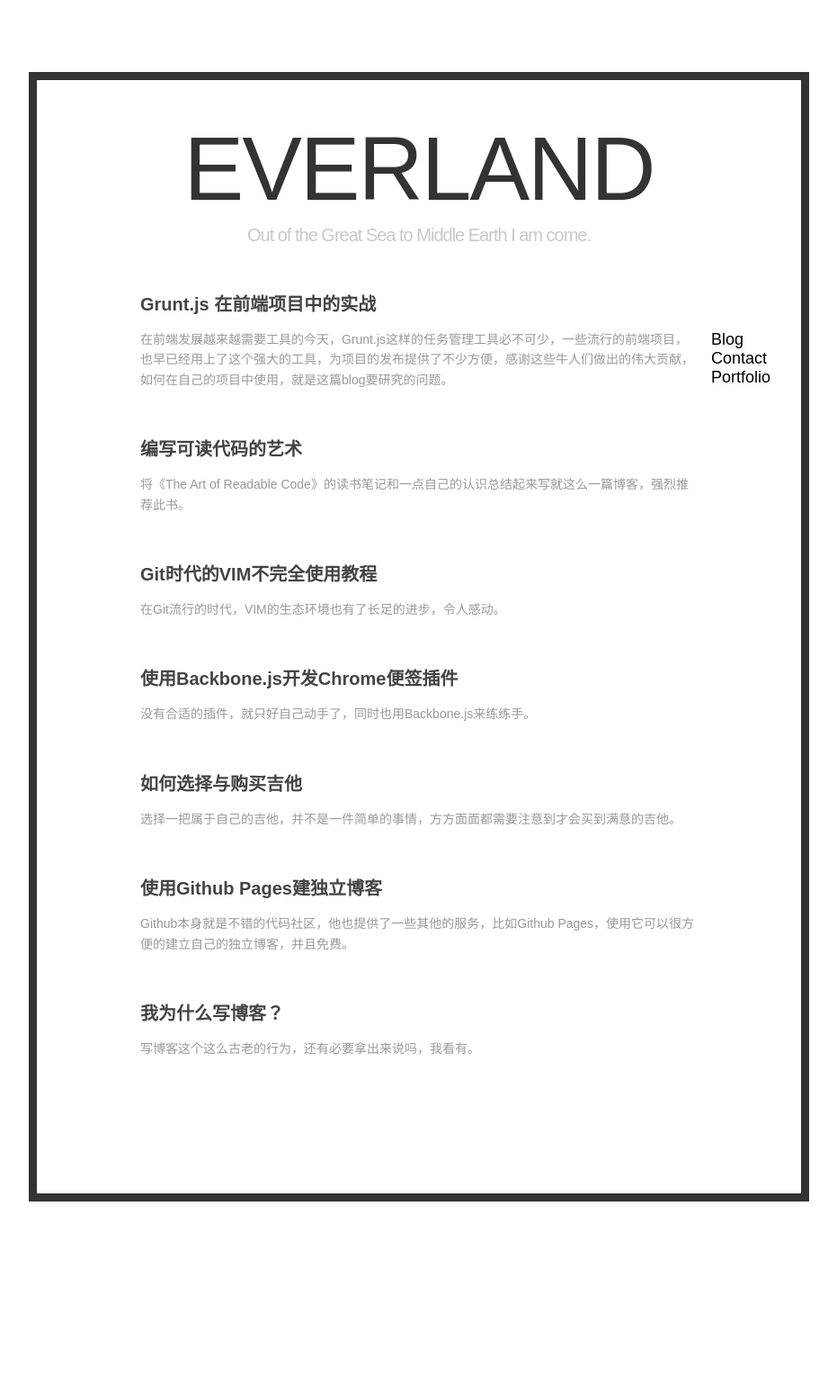
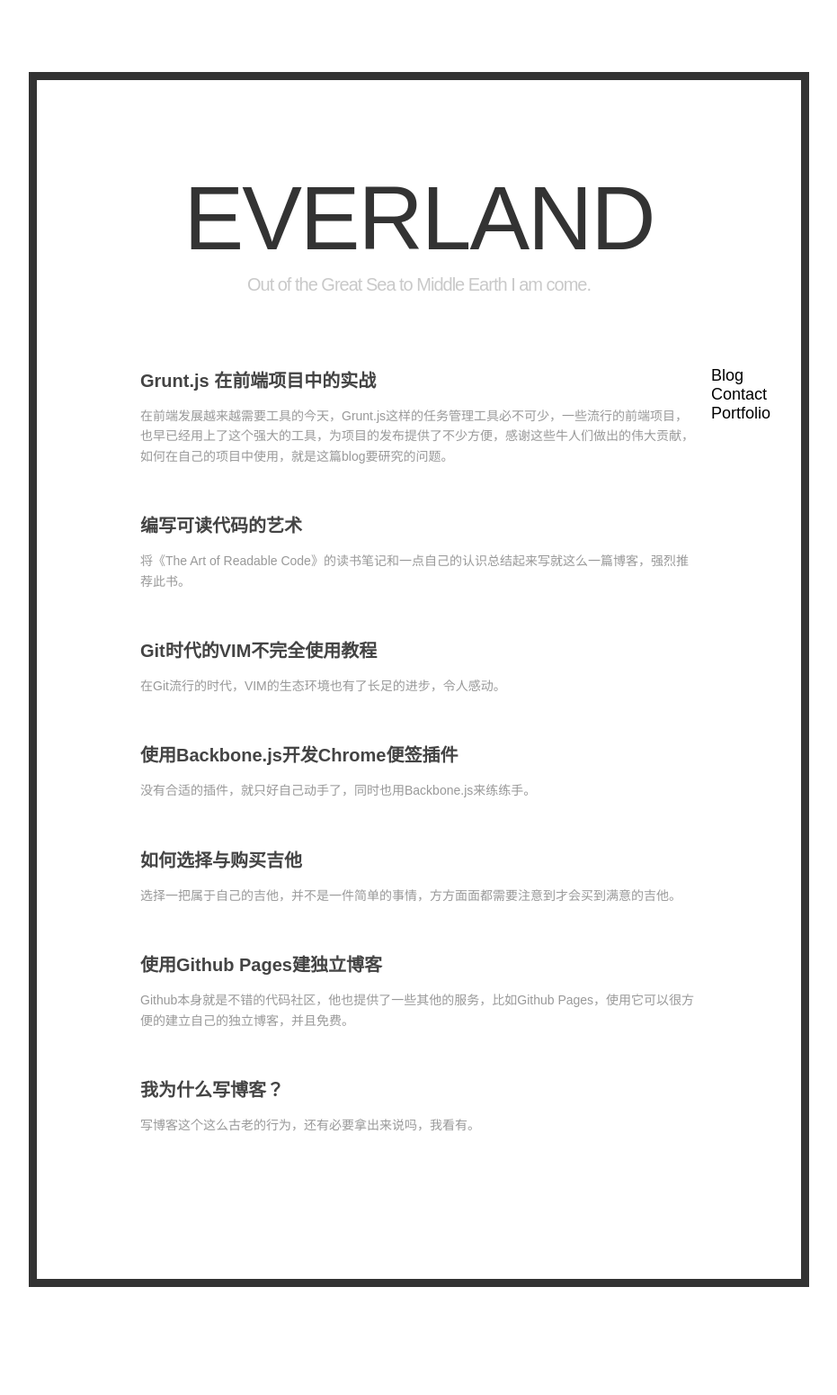
Before and after one commit to lynettelu/lynettelu.github.io, a Jekyll site: the page built from index.md, in a window 1280 px wide. Shown: the whole page at 90% size, without its empty margins (174-1105 px from the left). Built offline with Jekyll 4.4.1, drawn with Linux system fonts in a browser that asks for light colours; Markdown is read by kramdown in place of the engine named in the settings; before the commit the page ends 1455 px from its top, so only the background shows below that.

Commit message:
modify index style

```diff
--- a/css/default.css
+++ b/css/default.css
@@ -65,7 +65,7 @@ pre ol{margin-left:25px;list-style-type:decimal;}
 /*************header style****************/
 .header {
                     font-family: {font:Title};
-                    margin: 25px auto;
+                    margin: 80px auto;
 
               }
           .header h1 {
@@ -84,12 +84,12 @@ pre ol{margin-left:25px;list-style-type:decimal;}
                     text-decoration: none;
                }
 
-         .header h1 a:hover, a:active {
-               color:{color:Inline Link Hover};
-               -webkit-transition: all .3s ease-in-out;
-               -moz-transition: all .3s ease-in-out;
-               -o-transition: all .3s ease-in-out;
-                transition: all .3s ease-in-out;
+         .header h1 a:hover, a:active a:visited {
+               color:#FCB310;
+    -webkit-transition: all .6s ease-out;
+    -moz-transition: all .6s ease-out;
+    -o-transition: all .6s ease-out;
+    transition: all .6s ease-out;
 }
 
           .header h2 {
@@ -134,7 +134,7 @@ pre ol{margin-left:25px;list-style-type:decimal;}
     border: 9px solid #333;
 }
 
-.index-content .artical-list { width:80%; margin:40px auto;  }
+.index-content .artical-list { width:80%; margin:60px auto;  }
 .index-content .artical-list li { margin-left:30px;
                                   margin-right: 30px;
                                   margin-top: 50px;
@@ -144,7 +144,7 @@ pre ol{margin-left:25px;list-style-type:decimal;}
 .index-content h2 a:hover { color:#FCB310; text-decoration:none; }
 .index-content .title-desc {color:#999;font-size:14px;line-height:1.6em;}
 
-.index-content .artical-cate { width:100px; padding-bottom: 80px;float: right;margin-top: 70px; }
+.index-content .artical-cate { width:100px; padding-bottom: 80px;float: right;}
 .index-content .artical-cate li { display:block; zoom:1; font-size:18px; width:100px; cursor:pointer; }
 .index-content .artical-cate li a,
 .index-content .artical-cate li a:visited { display:block; zoom:1; color:#000; width:100%; }
```
